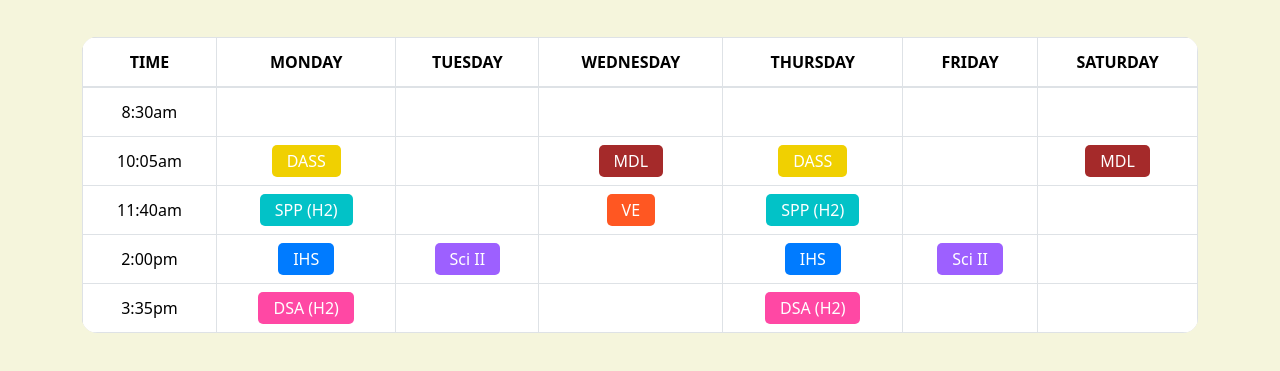
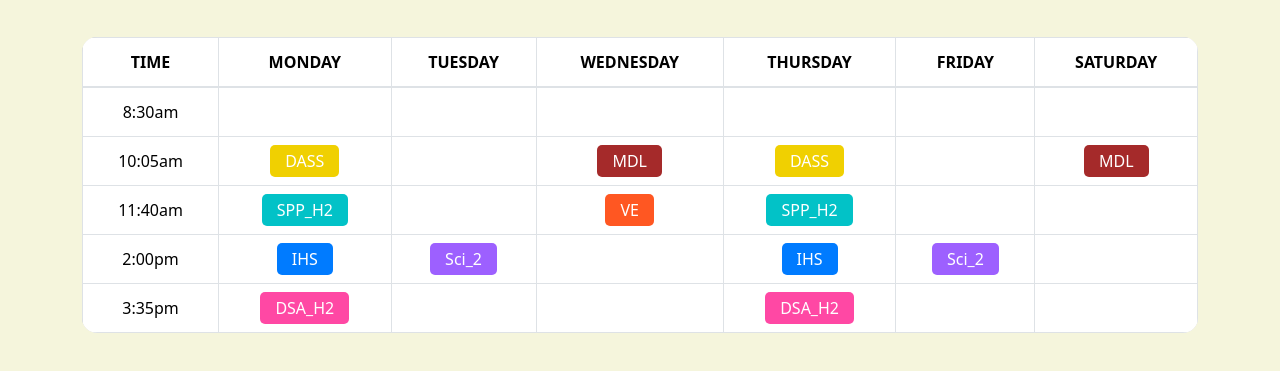
Before and after one commit to ArushNandankar/ArushNandankar.github.io, a website: page index.html in a window 1280 px wide. Shown: the part 93-464 px from the top of the page. Drawn offline with nearby package versions, Linux system fonts and the light colour scheme.

Commit message:
edit index.html

```diff
--- a/index.html
+++ b/index.html
@@ -78,7 +78,7 @@
                     <tr>
                         <td class="align-middle">11:40am</td>
                         <td>
-                            <span class="bg-sky padding-5px-tb padding-15px-lr border-radius-5 margin-10px-bottom text-white font-size16  xs-font-size13">SPP (H2)</span>
+                            <span class="bg-sky padding-5px-tb padding-15px-lr border-radius-5 margin-10px-bottom text-white font-size16  xs-font-size13">SPP_H2</span>
                         </td>
                         <td class="bg-light-gray">
 
@@ -87,7 +87,7 @@
                             <span class="bg-lightred padding-5px-tb padding-15px-lr border-radius-5 margin-10px-bottom text-white font-size16  xs-font-size13">VE</span>
                         </td>
                         <td>
-                            <span class="bg-sky padding-5px-tb padding-15px-lr border-radius-5 margin-10px-bottom text-white font-size16  xs-font-size13">SPP (H2)</span>
+                            <span class="bg-sky padding-5px-tb padding-15px-lr border-radius-5 margin-10px-bottom text-white font-size16  xs-font-size13">SPP_H2</span>
                         </td>
                         <td class="bg-light-gray">
 
@@ -103,7 +103,7 @@
                             <span class="bg-blue padding-5px-tb padding-15px-lr border-radius-5 margin-10px-bottom text-white font-size16  xs-font-size13">IHS</span>
                         </td>
                         <td>
-                            <span class="bg-purple padding-5px-tb padding-15px-lr border-radius-5 margin-10px-bottom text-white font-size16  xs-font-size13">Sci II</span>
+                            <span class="bg-purple padding-5px-tb padding-15px-lr border-radius-5 margin-10px-bottom text-white font-size16  xs-font-size13">Sci_2</span>
                         </td>
                         <td class="bg-light-gray">
 
@@ -112,7 +112,7 @@
                             <span class="bg-blue padding-5px-tb padding-15px-lr border-radius-5 margin-10px-bottom text-white font-size16  xs-font-size13">IHS</span>
                         </td>
                         <td>
-                            <span class="bg-purple padding-5px-tb padding-15px-lr border-radius-5 margin-10px-bottom text-white font-size16  xs-font-size13">Sci II</span>
+                            <span class="bg-purple padding-5px-tb padding-15px-lr border-radius-5 margin-10px-bottom text-white font-size16  xs-font-size13">Sci_2</span>
                         </td>
                         <td class="bg-light-gray">
 
@@ -122,7 +122,7 @@
                     <tr>
                         <td class="align-middle">3:35pm</td>
                         <td>
-                            <span class="bg-pink padding-5px-tb padding-15px-lr border-radius-5 margin-10px-bottom text-white font-size16  xs-font-size13">DSA (H2)</span>
+                            <span class="bg-pink padding-5px-tb padding-15px-lr border-radius-5 margin-10px-bottom text-white font-size16  xs-font-size13">DSA_H2</span>
                         </td>
                         <td class="bg-light-gray">
 
@@ -131,7 +131,7 @@
 
                         </td>
                         <td>
-                            <span class="bg-pink padding-5px-tb padding-15px-lr border-radius-5 margin-10px-bottom text-white font-size16  xs-font-size13">DSA (H2)</span>
+                            <span class="bg-pink padding-5px-tb padding-15px-lr border-radius-5 margin-10px-bottom text-white font-size16  xs-font-size13">DSA_H2</span>
                         </td>
                         <td class="bg-light-gray">
 
```
